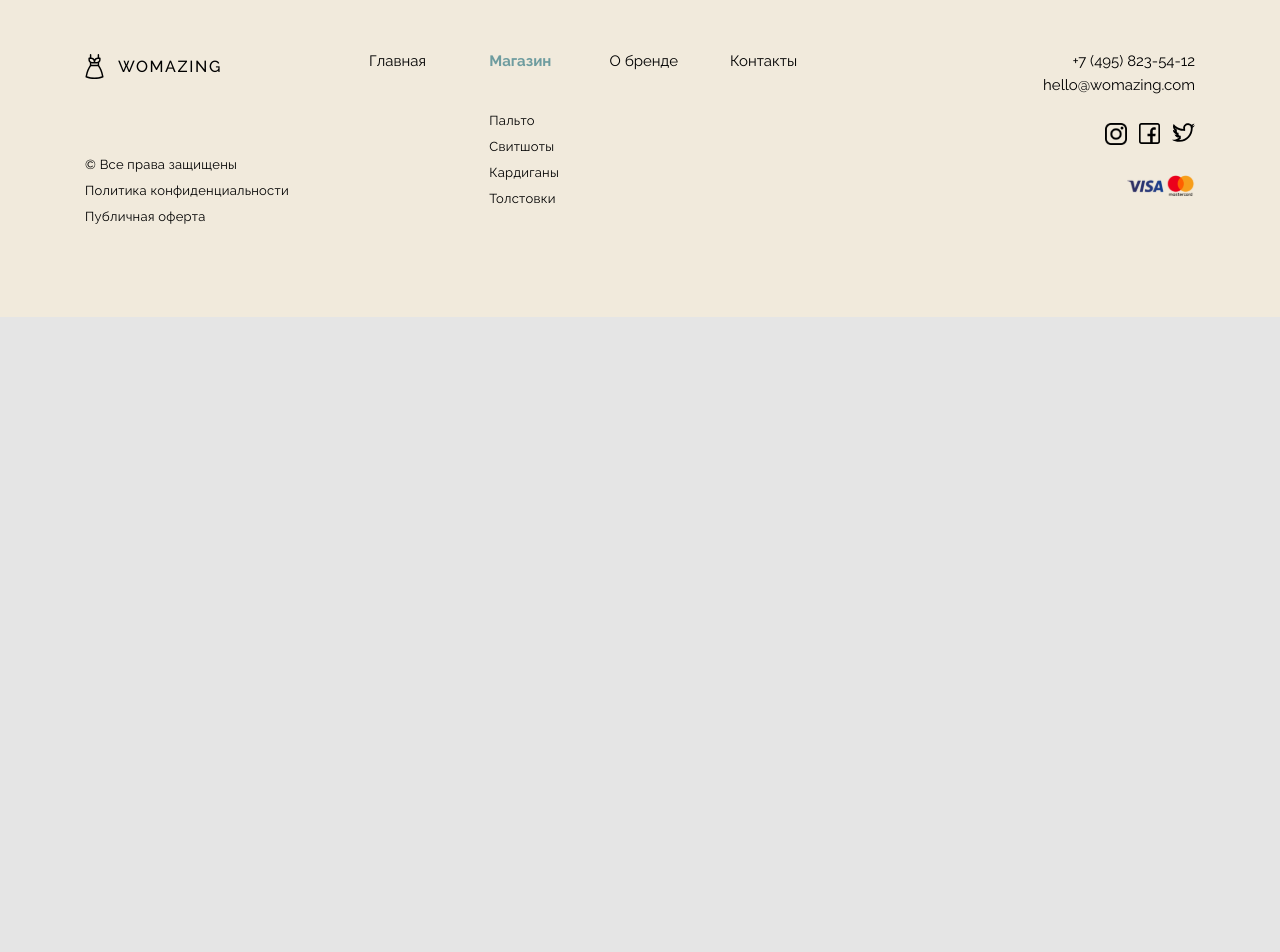
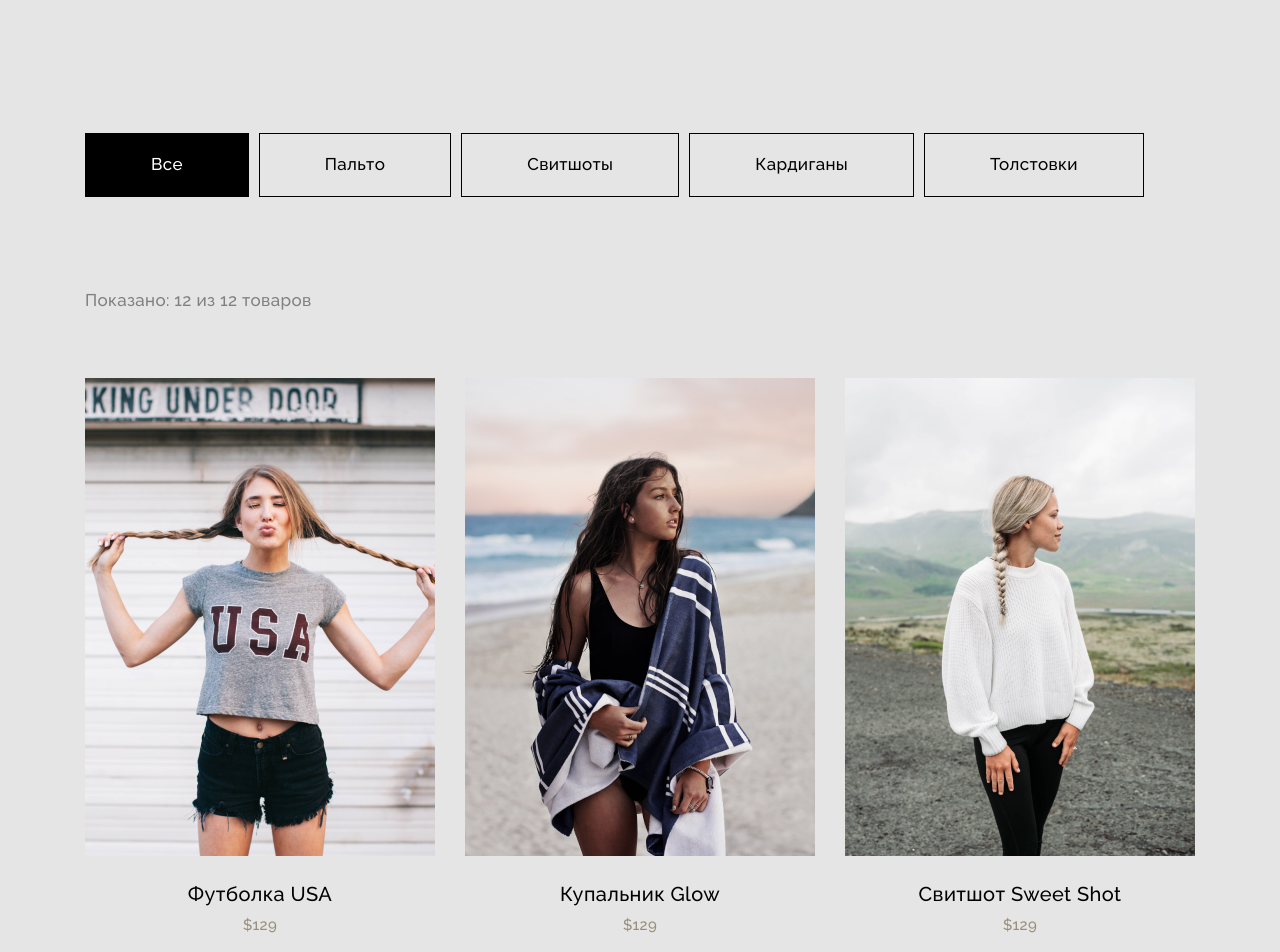
Before and after one commit to karabass92/online-store, a React (Create React App) app: page /shop in a window 1280 px wide. Shown: the part 460-1412 px from the top of the page. Before the commit the page ends 1069 px from the top, so only its background shows below. Built offline with nearby package versions, Linux system fonts and the light colour scheme.

Commit message:
styling shop component

```diff
--- a/src/components/Main/Main.jsx
+++ b/src/components/Main/Main.jsx
@@ -41,6 +41,7 @@ const newCollection = [
 const Main = () => {
 
     const products = newCollection.map(product => <ProductCard
+        key={product.id}
         productImg={product.img}
         productName={product.name}
         productPrice={product.price} />);
--- a/src/components/Shop/Shop.jsx
+++ b/src/components/Shop/Shop.jsx
@@ -1,12 +1,171 @@
-import React from "react";
+import React, { useState } from "react";
 import style from './Shop.module.css';
+import ProductCard from "../../utils/ProductCard/ProductCard";
+import brooke_cagle from '../../assets/images/main_page/brooke-cagle.jpg';
+import christopher_campbell from '../../assets/images/main_page/christopher-campbell.jpg';
+import ben_eaton from '../../assets/images/main_page/ben-eaton.jpg';
 
 const Shop = () => {
 
+    const products = [
+    {
+        id: 1,
+        name: 'Футболка USA',
+        price: 129,
+        img: brooke_cagle,
+        type: 1
+    },
+    {
+        id: 2,
+        name: 'Купальник Glow',
+        price: 129,
+        img: christopher_campbell,
+        type: 2
+    },
+    {
+        id: 3,
+        name: 'Свитшот Sweet Shot',
+        price: 129,
+        img: ben_eaton,
+        type: 3
+    },
+    {
+        id: 4,
+        name: 'Футболка USA',
+        price: 129,
+        img: brooke_cagle,
+        type: 1
+    },
+    {
+        id: 5,
+        name: 'Купальник Glow',
+        price: 129,
+        img: christopher_campbell,
+        type: 2
+    },
+    {
+        id: 6,
+        name: 'Свитшот Sweet Shot',
+        price: 129,
+        img: ben_eaton,
+        type: 3
+    },
+    {
+        id: 7,
+        name: 'Футболка USA',
+        price: 129,
+        img: brooke_cagle,
+        type: 1
+    },
+    {
+        id: 8,
+        name: 'Купальник Glow',
+        price: 129,
+        img: christopher_campbell,
+        type: 2
+    },
+    {
+        id: 9,
+        name: 'Свитшот Sweet Shot',
+        price: 129,
+        img: ben_eaton,
+        type: 3
+    },
+    {
+        id: 10,
+        name: 'Футболка USA',
+        price: 129,
+        img: brooke_cagle,
+        type: 1
+    },
+    {
+        id: 11,
+        name: 'Купальник Glow',
+        price: 129,
+        img: christopher_campbell,
+        type: 2
+    },
+    {
+        id: 12,
+        name: 'Свитшот Sweet Shot',
+        price: 129,
+        img: ben_eaton,
+        type: 3
+    },
+];
+
+    const [type, setType] = useState(null);
+
+    const showProducts = products
+    .filter(product => product.type === (type ?? product.type))
+    .map(product => <ProductCard
+        key={product.id}
+        productImg={product.img}
+        productName={product.name}
+        productPrice={product.price} />);
+
+    let pagesCount = Math.ceil(showProducts.length / 9);
+
+    let pages = [];
+
+    for (let i = 1; i <= pagesCount; i++) {
+        pages.push(i);
+    };
 
     return (
         <main className={style.main}>
-            В стадии разработки
+
+            <h1 className={style.header}>
+                Магазин
+            </h1>
+
+            <div className={style.path}>
+                Главная — Магазин
+            </div>
+
+            <div className={style.sortButtonContainer}>
+                <div className={`${style.sortButtonItem} ${type === null && style.sortButtonItemActive}`}
+                    onClick={()=>setType(null)}>
+                    Все
+                </div>
+                <div className={`${style.sortButtonItem} ${type === 1 && style.sortButtonItemActive}`}
+                    onClick={()=>setType(1)}>
+                    Пальто
+                </div>
+                <div className={`${style.sortButtonItem} ${type === 2 && style.sortButtonItemActive}`}
+                    onClick={()=>setType(2)}>
+                    Свитшоты
+                </div>
+                <div className={`${style.sortButtonItem} ${type === 3 && style.sortButtonItemActive}`}
+                    onClick={()=>setType(3)}>
+                    Кардиганы
+                </div>
+                <div className={`${style.sortButtonItem} ${type === 4 && style.sortButtonItemActive}`}
+                    onClick={()=>setType(4)}>
+                    Толстовки
+                </div>
+            </div>
+
+            <div className={style.countOfShownProducts}>
+                Показано: {showProducts.length} из {showProducts.length} товаров
+            </div>
+
+            <div className={style.productsContainer}>
+                {showProducts}
+            </div>
+
+            <div className={style.countOfShownProducts}>
+                Показано: {showProducts.length} из {showProducts.length} товаров
+            </div>
+
+            <div className={style.paginationBlock}>
+                {pages.map((p) => {
+                    return (
+                        <button className={style.paginationButton}>{p}</button>
+                    )
+                })}
+            </div>
+
         </main>
     );
 };
--- a/src/components/Shop/Shop.module.css
+++ b/src/components/Shop/Shop.module.css
@@ -4,3 +4,74 @@
     margin-top: 269px;
     z-index: 1;
 }
+
+.header {
+    margin-left: 3px;
+    font-weight: 500;
+    font-size: 55px;
+    line-height: 110%;
+    letter-spacing: 0.02em;
+}
+
+.path {
+    margin: 26px 0 214px 3px;
+    font-size: 17px;
+    line-height: 140%;
+    letter-spacing: 0.02em;
+}
+
+.sortButtonContainer {
+    display: flex;
+    margin-bottom: 92px;
+}
+
+.sortButtonItem {
+    padding: 19px 65px;
+    font-weight: 500;
+    font-size: 17px;
+    line-height: 140%;
+    letter-spacing: 0.02em;
+    border: 1px solid black;
+    margin-right: 10px;
+    cursor: pointer;
+    transition: all 0.5s ease;
+}
+
+.sortButtonItemActive {
+    border: 1px solid black;
+    background: #000000;
+    color: #fff;
+    transition: all 0.5s ease;
+}
+
+.productsContainer {
+    display: grid;
+    grid-template-columns: 1fr 1fr 1fr;
+    grid-gap: 65px 30px;
+    margin-bottom: 65px;
+}
+
+.countOfShownProducts {
+    font-weight: 500;
+    font-size: 17px;
+    line-height: 140%;
+    letter-spacing: 0.02em;
+    color: #808080;
+    margin-bottom: 65px;
+}
+.paginationBlock {
+    display: flex;
+    justify-content: center;
+}
+.paginationButton {
+    width: 41px;
+    height: 41px;
+    border: 1px solid #000000;
+    background: #E5E5E5;
+    font-weight: 500;
+    font-size: 17px;
+    line-height: 140%;
+    text-align: center;
+    letter-spacing: 0.02em;
+    margin-right: 15px;
+}
--- a/src/utils/ProductCard/ProductCard.jsx
+++ b/src/utils/ProductCard/ProductCard.jsx
@@ -9,10 +9,11 @@ const ProductCard = (props) => {
     const [show, setShow] = useState(false);
 
     return (
-        <div className={style.productCard} onMouseOver={() => setShow(true)}>
-            <div className={style.productCardImgContainer}>
+        <div className={style.productCard} >
+            <div className={style.productCardImgContainer} onMouseOver={() => setShow(true)}>
                 <img src={props.productImg} alt={`${props.productImg}`} />
-                <div className={`${style.productCardImgContainerHover} ${show && style.show}`} onMouseOut={() => setShow(false)}>
+                <div className={`${style.productCardImgContainerHover} ${show && style.show}`}
+                    onMouseOut={() => setShow(false)}>
                     <img src={arrow} alt="arrow" />
                 </div>
             </div>
```
